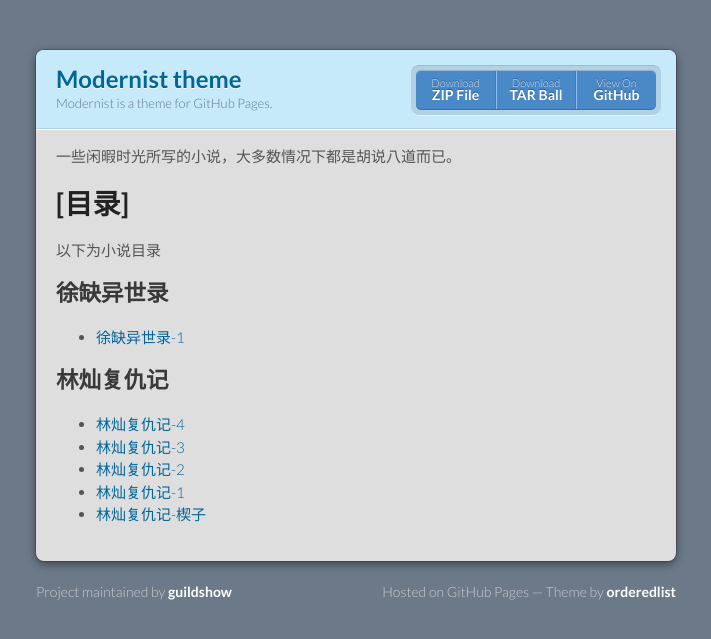
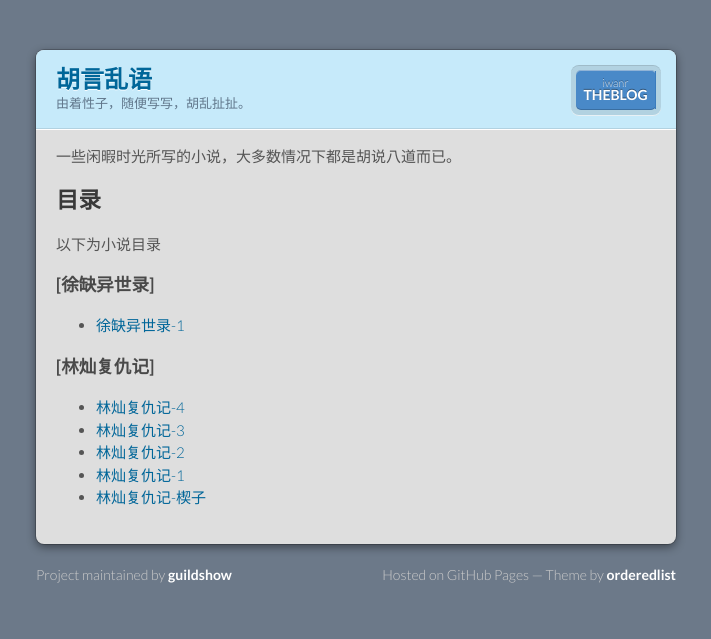
Before and after one commit to guildshow/lincan_iwanr, a Jekyll site: the page built from index.md, in a window 1280 px wide. Shown: the top 639 px of the page, without its empty margins (284-995 px from the left). Built offline with Jekyll 4.4.1, drawn with Linux system fonts in a browser that asks for light colours.

Commit message:
更新模板2

```diff
--- a/_config.yml
+++ b/_config.yml
@@ -1,5 +1,5 @@
-title: Modernist theme
-description: Modernist is a theme for GitHub Pages.
-show_downloads: true
+title: 胡言乱语
+description: 由着性子，随便写写，胡乱扯扯。
+show_downloads: false
 google_analytics:
 theme: jekyll-theme-time-machine
--- a/_layouts/default.html
+++ b/_layouts/default.html
@@ -26,8 +26,9 @@
         {% if site.show_downloads %}
           <li><a href="{{ site.github.zip_url }}">Download <strong>ZIP File</strong></a></li>
           <li><a href="{{ site.github.tar_url }}">Download <strong>TAR Ball</strong></a></li>
+          <li><a href="{{ site.github.repository_url }}">View On <strong>GitHub</strong></a></li>
         {% endif %}
-          <li><a href="{{ site.github.repository_url }}">View On <strong>GitHub</strong></a></li>
+        <li><a href="https://iwanr.com">iwanr <strong>THEBLOG</strong></a></li>
         </ul>
       </header>
       <section>
--- a/_layouts/page.html
+++ b/_layouts/page.html
@@ -28,8 +28,8 @@
           <li><a href="{{ site.github.tar_url }}">Download <strong>TAR Ball</strong></a></li>
           <li><a href="{{ site.github.repository_url }}">View On <strong>GitHub</strong></a></li>
         {% endif %}
-
-          <li><a href="/">IBOMBR <strong>HOME</strong></a></p></li>
+          <li><a href="https://iwanr.com">iwanr <strong>THEBLOG</strong></a></li>
+          <li><a href="/">site<strong>HOME</strong></a></p></li>
         </ul>
       </header>
       <section>
--- a/_layouts/post.html
+++ b/_layouts/post.html
@@ -28,7 +28,8 @@
           <li><a href="{{ site.github.tar_url }}">Download <strong>TAR Ball</strong></a></li>
           <li><a href="{{ site.github.repository_url }}">View On <strong>GitHub</strong></a></li>
         {% endif %}
-          <li><a href="/">IBOMBR <strong>HOME</strong></a></p></li>
+          <li><a href="https://iwanr.com">iwanr <strong>THEBLOG</strong></a></li>
+          <li><a href="/">site <strong>HOME</strong></a></p></li>
         </ul>
       </header>
       <section>
--- a/index.md
+++ b/index.md
@@ -4,12 +4,12 @@ layout: default
 
 一些闲暇时光所写的小说，大多数情况下都是胡说八道而已。
 
-# [目录]
+## 目录
 
 以下为小说目录
 
 {% for category in site.categories %}
-  <h2>{{ category[0] }}</h2>
+  <h3>[{{ category[0] }}]</h3>
   <ul>
     {% for post in category[1] %}
       <li><a href="{{ post.url }}">{{ post.title }}</a></li>
```
